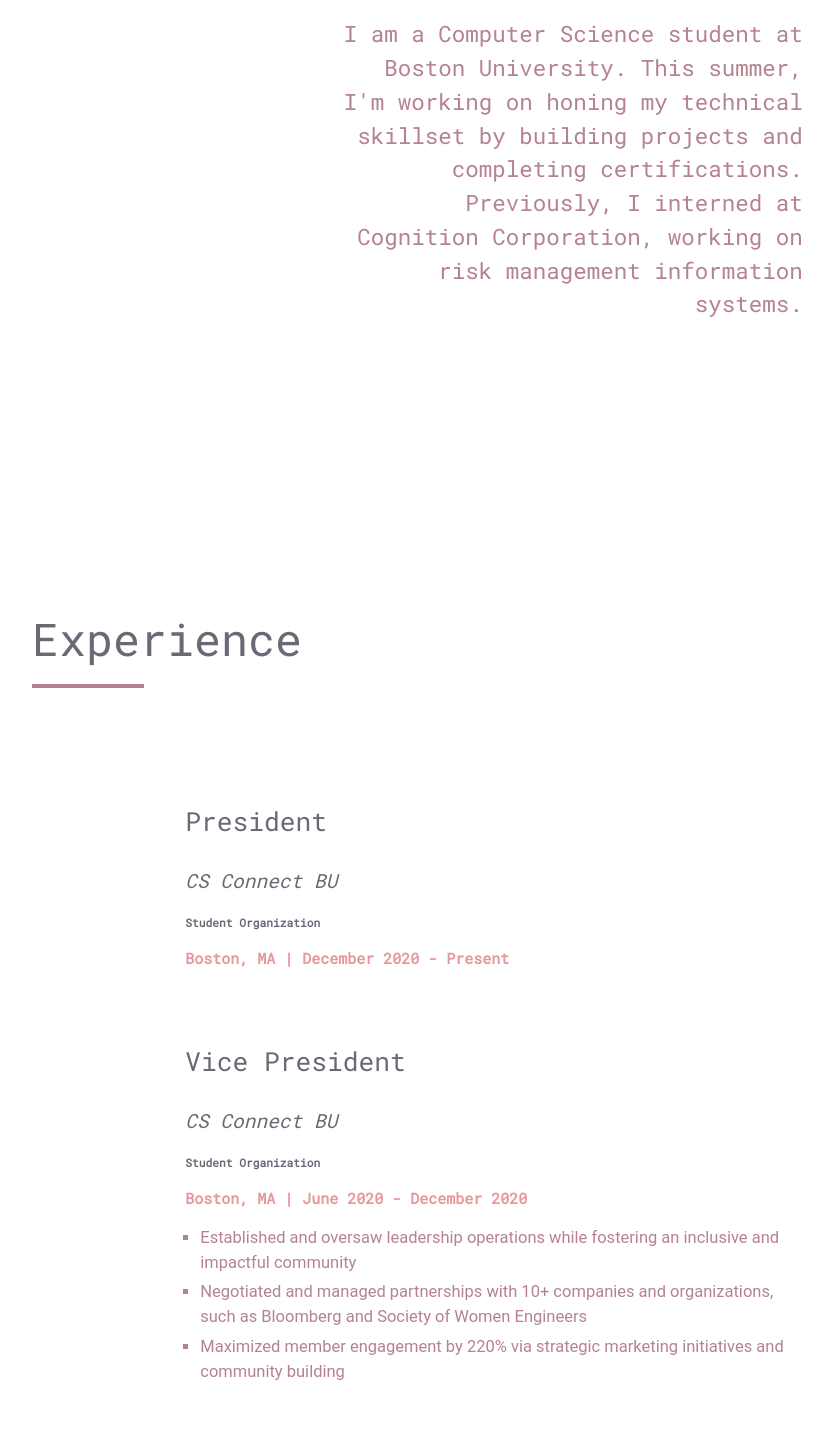
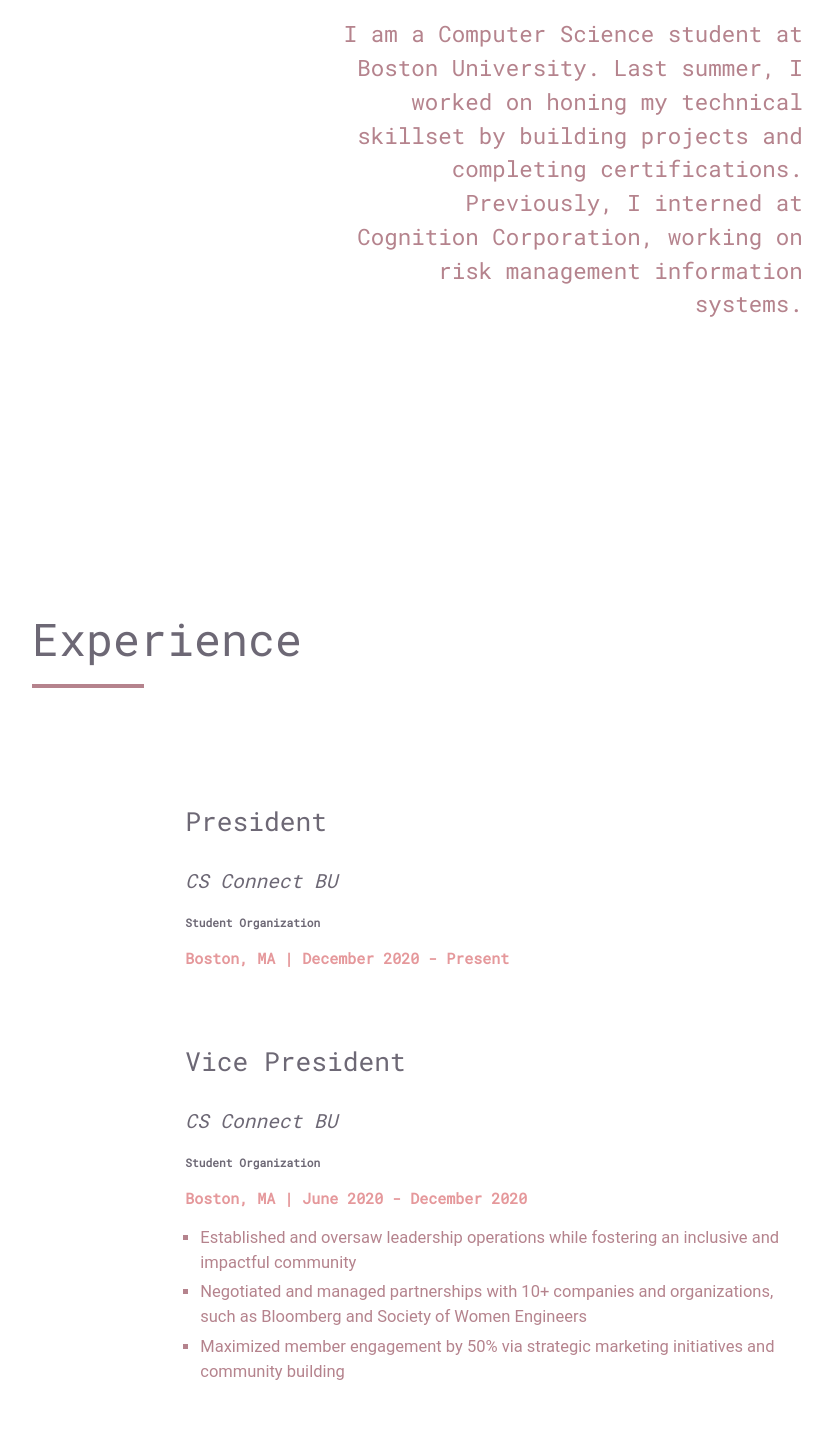
Before and after one commit to dgowravaram/dgowravaram.github.io, a plain HTML site: page index.html in a window 1280 px wide. Shown: the part 459-1913 px from the top of the page, without its empty margins (146-979 px from the left). Drawn offline with nearby package versions, Linux system fonts and the light colour scheme; a script that the page names is missing.

Commit message:
updated again

```diff
--- a/index.html
+++ b/index.html
@@ -36,7 +36,7 @@
   	<div class="row">
   		<div class="col s1"></div>
   		<div class="col s8">
-  			<p class="about">I am a Computer Science student at Boston University. This summer, I'm working on honing my technical skillset by building projects and completing certifications. Previously, I interned at Cognition Corporation, working on risk management information systems.</p>
+  			<p class="about">I am a Computer Science student at Boston University. Last summer, I worked on honing my technical skillset by building projects and completing certifications. Previously, I interned at Cognition Corporation, working on risk management information systems.</p>
   		</div>
   	</div>
   </div>
@@ -77,7 +77,7 @@
     	        <ul class="desc">
     	        	<li class="elem">Established and oversaw leadership operations while fostering an inclusive and impactful community</li>
     	        	<li class="elem">Negotiated and managed partnerships with 10+ companies and organizations, such as Bloomberg and Society of Women Engineers</li>
-    	        	<li class="elem">Maximized member engagement by 220% via strategic marketing initiatives and community building </li>
+    	        	<li class="elem">Maximized member engagement by 50% via strategic marketing initiatives and community building </li>
 
     	        </ul>
     	      </div>
@@ -288,7 +288,7 @@
       <div class="col s12 m4">
         <div class="center">
           <i class="medium devicon-C-plain" style="color:#6D6875" margin-bottom:30px;>
-            <div class="skillstext">C/Assembly</div>
+            <div class="skillstext">C</div>
           </i>
         </div>
       </div>
```
